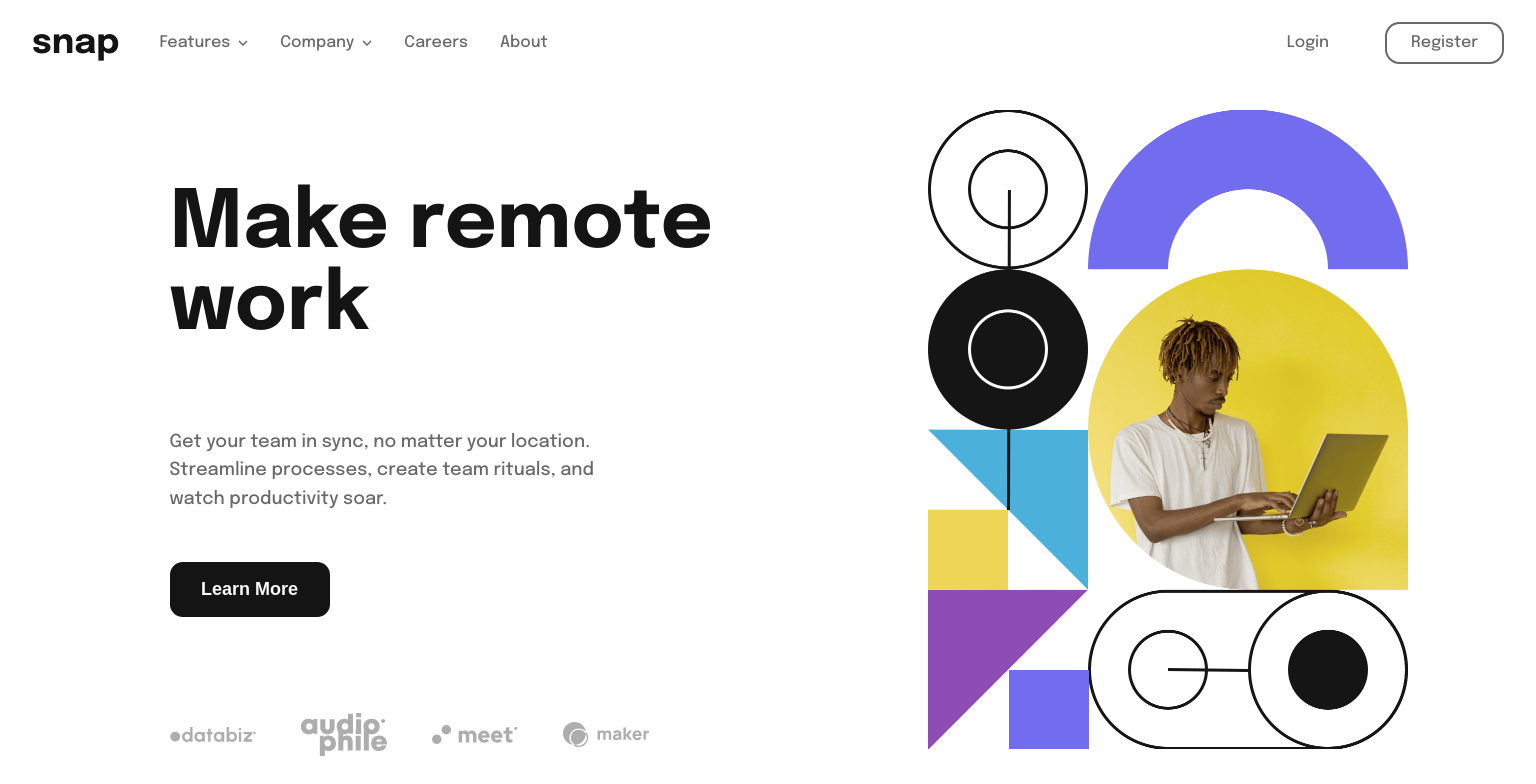
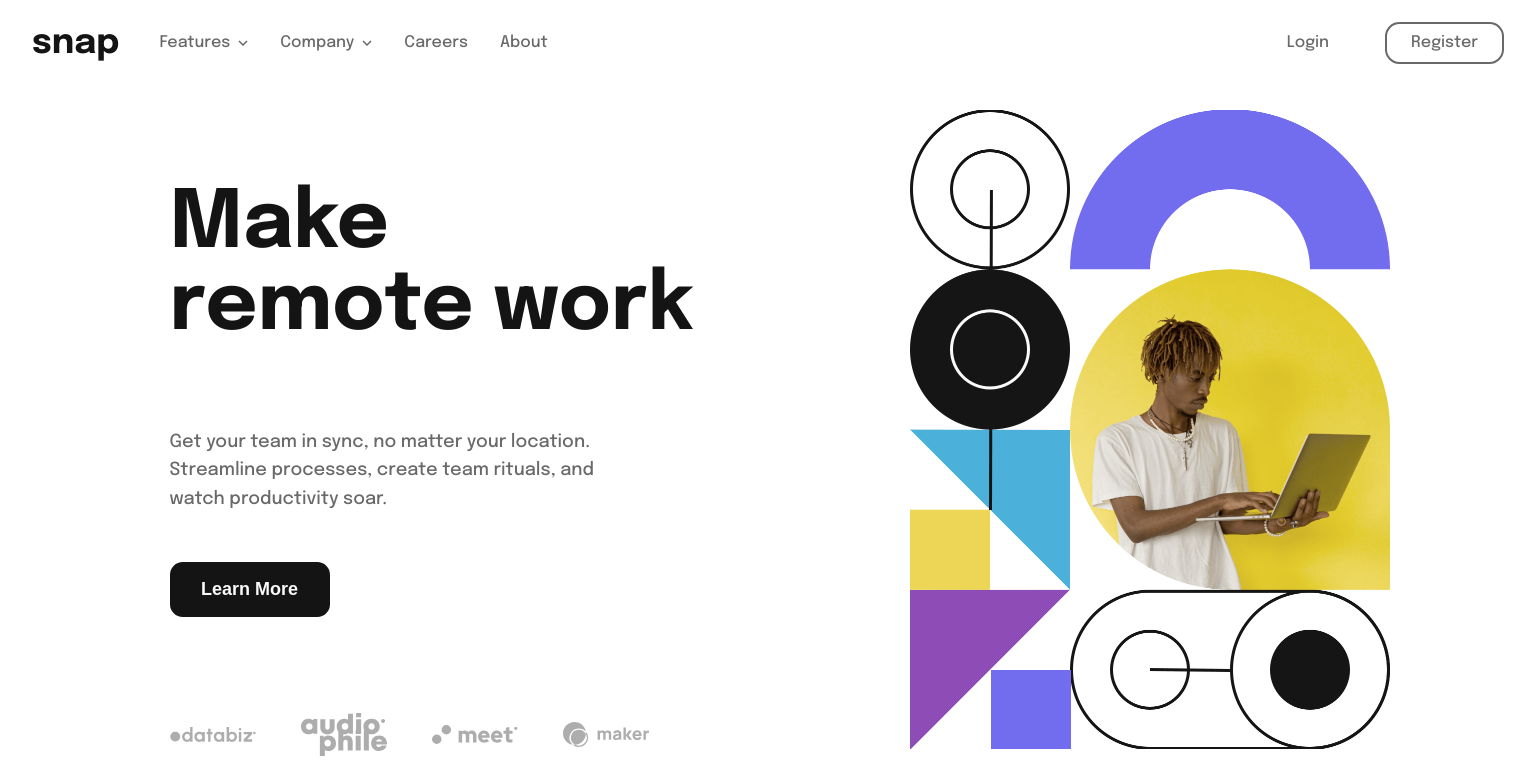
Before and after one commit to calebsg225/FM-intro-section-w-dropdowns, a React (Create React App) app: page / in a window 1536 px wide. Shown: the top 784 px of the page. Built offline with nearby package versions, Linux system fonts and the light colour scheme; the HTML template or start-up script is replaced by a standard one; a web font is replaced by a local one.

Commit message:
ok last small change for now lol

```diff
--- a/src/index.css
+++ b/src/index.css
@@ -109,6 +109,7 @@ main section .client-logos img {
   main section h2 {
     font-size: 5rem;
     margin: 5rem 0;
+    max-width: 33rem;
   }
   main section p {
     font-size: 18px;
@@ -130,7 +131,7 @@ main section .client-logos img {
 }
 @media (min-width: 1312.5px) {
   main {
-    padding: 0 2rem 0 9.9rem;
+    padding: 0 3.5rem 0 9.9rem;
   }
 }
 @media (max-width: 749px) {
--- a/src/sass/_intro.scss
+++ b/src/sass/_intro.scss
@@ -71,6 +71,7 @@ main {
       h2 {
         font-size: 5rem;
         margin: 5rem 0;
+        max-width: 33rem;
       }
       p {
         font-size: 18px;
@@ -95,6 +96,6 @@ main {
 
 @media (min-width: calc($mobile-max * 1.75)) {
   main {
-    padding: 0 2rem 0 9.9rem;
+    padding: 0 3.5rem 0 9.9rem;
   }
 }
```
Also changed, not shown: 1 other file (tests, documents, lock files or other folders).
